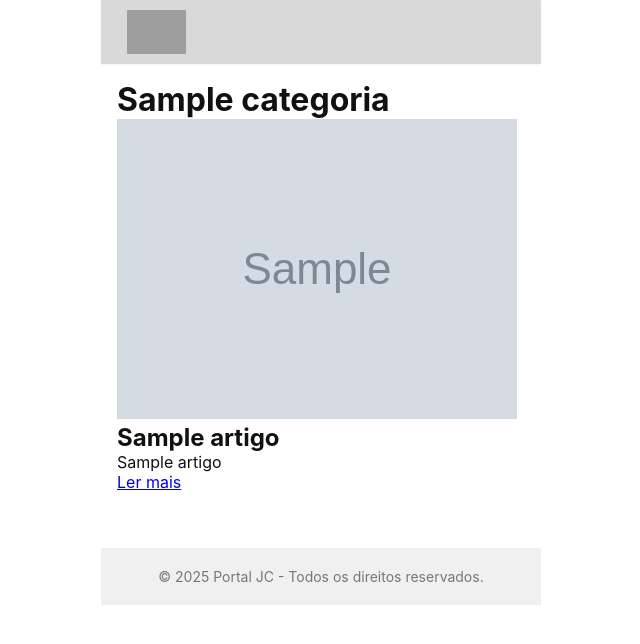
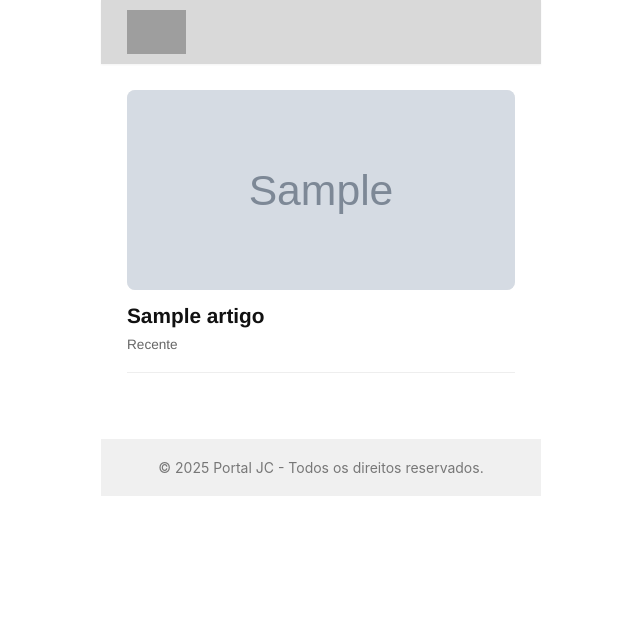
Before and after one commit to Lucascbayma/KIVO, a Django app: page /categoria/1/ in a window 1280 px wide. Shown: the top 644 px of the page, without its empty margins (319-959 px from the left). Run offline with Django 4.2, Linux system fonts and the light colour scheme; tables that the repository leaves empty hold one stand-in row (values such as "Sample post"); grey boxes marked "Sample" are stand-in pictures; grey boxes are pictures that could not be loaded.

Commit message:
Atualização do css da página ver mais

```diff
--- a/jornal/templates/categoria.html
+++ b/jornal/templates/categoria.html
@@ -4,20 +4,97 @@
 {% block title %}{{ categoria.nome }} — Portal JC{% endblock %}
 
 {% block content %}
+<style>
+    a.artigo-link {
+        text-decoration: none !important;
+        color: inherit !important;
+        display: block;
+    }
+
+    .categoria-container {
+        max-width: 600px;
+        margin: 0;
+        padding: 10px;
+        background-color: #fff;
+        font-family: 'Helvetica Neue', Arial, sans-serif;
+    }
+
+    .artigos-lista {
+        display: flex;
+        flex-direction: column;
+        gap: 20px;
+    }
+
+    .artigo-card {
+        background: #fff;
+        border-bottom: 1px solid #eee;
+        padding-bottom: 20px;
+        display: flex;
+        flex-direction: column;
+    }
+
+    .artigo-img-crop {
+        width: 100%;
+        height: 200px;
+        overflow: hidden;
+        border-radius: 8px;
+        margin-bottom: 12px;
+        background-color: #f0f0f0;
+    }
+
+    .artigo-img-crop img {
+        width: 100%;
+        height: 100%;
+        object-fit: cover;
+        display: block;
+    }
+
+    .artigo-titulo {
+        font-size: 1.3rem;
+        font-weight: 700;
+        color: #111;
+        margin: 0 0 8px 0;
+        line-height: 1.3;
+    }
+
+    .artigo-data {
+        font-size: 0.85rem;
+        color: #666;
+        margin: 0;
+    }
+
+    .sem-artigos {
+        text-align: center;
+        color: #888;
+        padding: 40px;
+    }
+</style>
+
 <div class="categoria-container">
-    <h1 class="categoria-titulo">{{ categoria.nome }}</h1>
-
     {% if artigos %}
         <div class="artigos-lista">
             {% for artigo in artigos %}
-                <div class="artigo-card">
-                    {% if artigo.imagem %}
-                        <img src="{{ artigo.imagem.url }}" alt="{{ artigo.titulo }}" class="artigo-img">
-                    {% endif %}
-                    <h2 class="artigo-titulo">{{ artigo.titulo }}</h2>
-                    <p class="artigo-resumo">{{ artigo.subtitulo }}</p>
-                    <a href="{% url 'artigo_detalhe' artigo.pk %}" class="btn-leia-mais">Ler mais</a>
-                </div>
+                <a href="{% url 'artigo_detalhe' artigo.pk %}" class="artigo-link">
+                    <div class="artigo-card">
+
+                        {% if artigo.imagem %}
+                            <div class="artigo-img-crop">
+                                <img src="{{ artigo.imagem.url }}" alt="{{ artigo.titulo }}">
+                            </div>
+                        {% endif %}
+
+                        <div class="artigo-conteudo">
+                            <h2 class="artigo-titulo">{{ artigo.titulo }}</h2>
+                            <p class="artigo-data">
+                                {% if artigo.publicado_ha_horas %}
+                                    Há {{ artigo.publicado_ha_horas }} horas
+                                {% else %}
+                                    Recente
+                                {% endif %}
+                            </p>
+                        </div>
+                    </div>
+                </a>
             {% endfor %}
         </div>
     {% else %}
--- a/jornal/urls.py
+++ b/jornal/urls.py
@@ -1,6 +1,8 @@
 from django.urls import path
 from .views import ArtigoDetailView, detalhe_noticia_estatica
 from . import views
+from django.conf import settings
+from django.conf.urls.static import static
 
 app_name = 'jornal'
 
@@ -16,3 +18,6 @@ urlpatterns = [
     path('artigo/<int:pk>/', ArtigoDetailView.as_view(), name='artigo_detalhe'),
     path('webhook/github/', views.webhook_github, name='webhook_github'),
 ]
+
+if settings.DEBUG:
+    urlpatterns += static(settings.MEDIA_URL, document_root=settings.MEDIA_ROOT)
--- a/project/settings.py
+++ b/project/settings.py
@@ -138,3 +138,5 @@ STATIC_ROOT = os.path.join(BASE_DIR, 'staticfiles')
 # https://docs.djangoproject.com/en/4.2/ref/settings/#default-auto-field
 
 DEFAULT_AUTO_FIELD = 'django.db.models.BigAutoField'
+MEDIA_URL = '/media/'
+MEDIA_ROOT = os.path.join(BASE_DIR, 'media')
```
Also changed, not shown: jornal/admin.py (+6 -2 lines).
